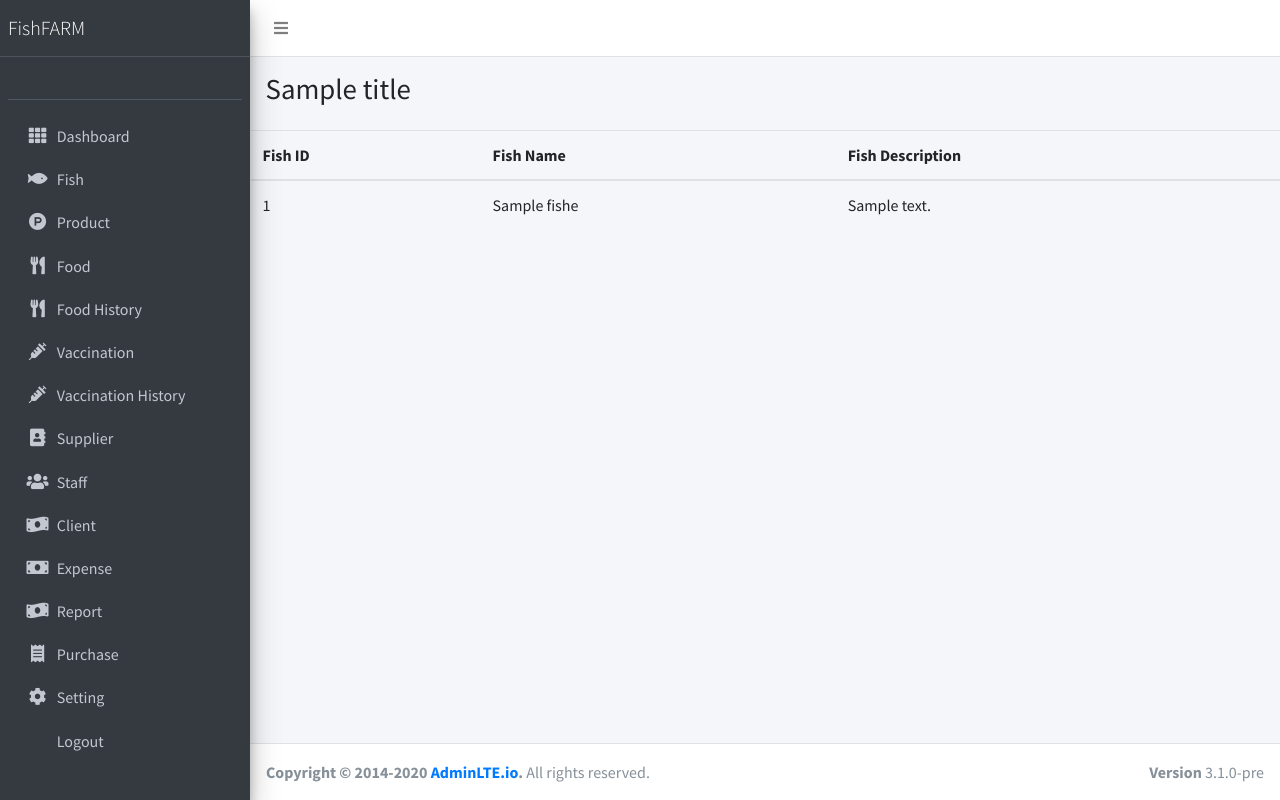
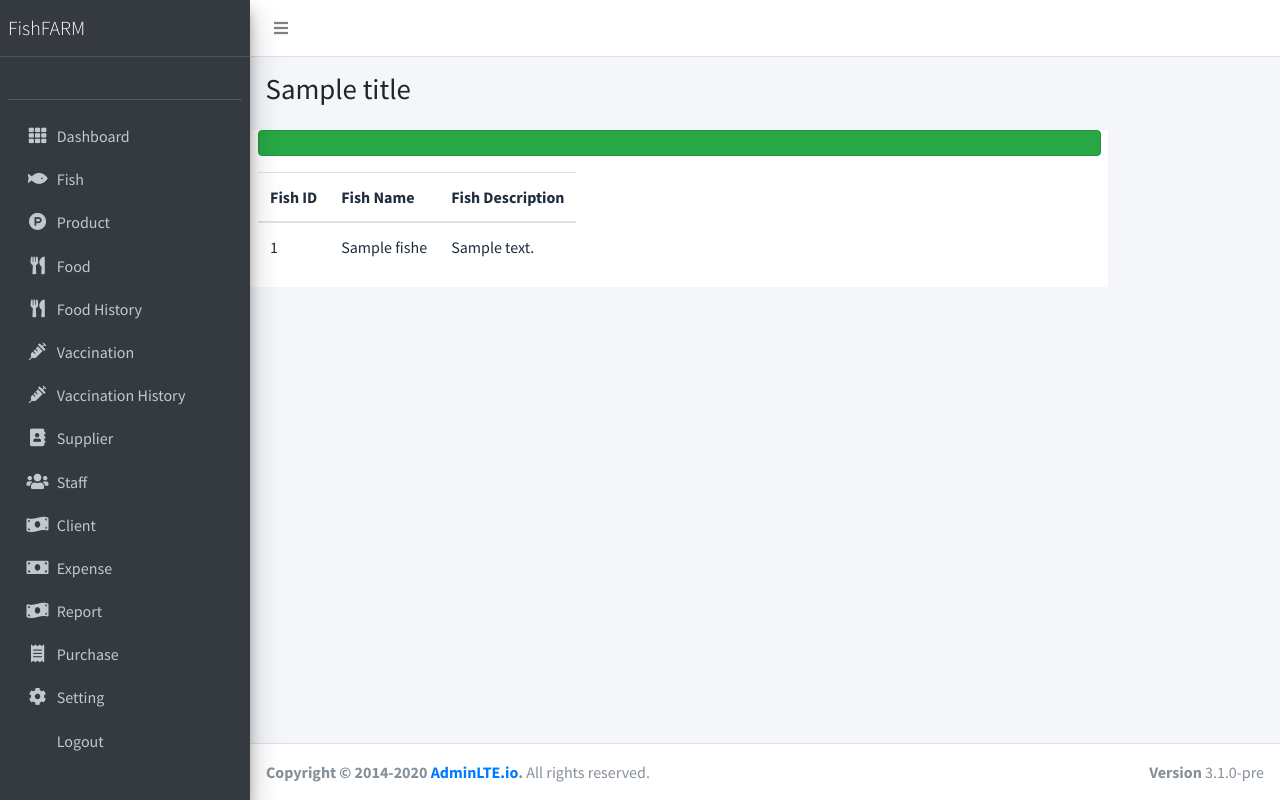
Before and after one commit to kpotia/fishfarm, a CodeIgniter 4 app: the page made by app/Views/FishListing.php in a window 1280 px wide. Run offline with PHP 8.4 and a stand-in for CodeIgniter, Linux system fonts and the light colour scheme; the template is opened without the code that fills it: most values are stand-ins (such as "Sample title", 1, 10 or a date in 2020); data that the repository does not hold is empty; some libraries are stand-ins or nearby versions.

Commit message:
add flash message after deletion of fsh

```diff
--- a/app/Views/FishListing.php
+++ b/app/Views/FishListing.php
@@ -2,7 +2,17 @@
 
 <?= $this->section('content') ?>
     <div class="row">
-        <table class='table '>
+
+    <div class="col-10 bg-white">
+    <?php if(session()->get('success')): ?>
+  <div class="alert alert-success" role="alert">
+    <?= session()->get('success') ?>
+  </div>
+    <?php elseif(session()->get('fail')): ?>
+    <?= session()->get('fail') ?>
+
+      <?php endif;?>
+    <table class='table table-responsive table-hover '>
             <thead>
                 <tr>
                     <th>Fish ID</th>
@@ -26,4 +36,6 @@
             </tbody>
         </table>
     </div>
+
+    </div>
 <?= $this->endSection() ?>
```
